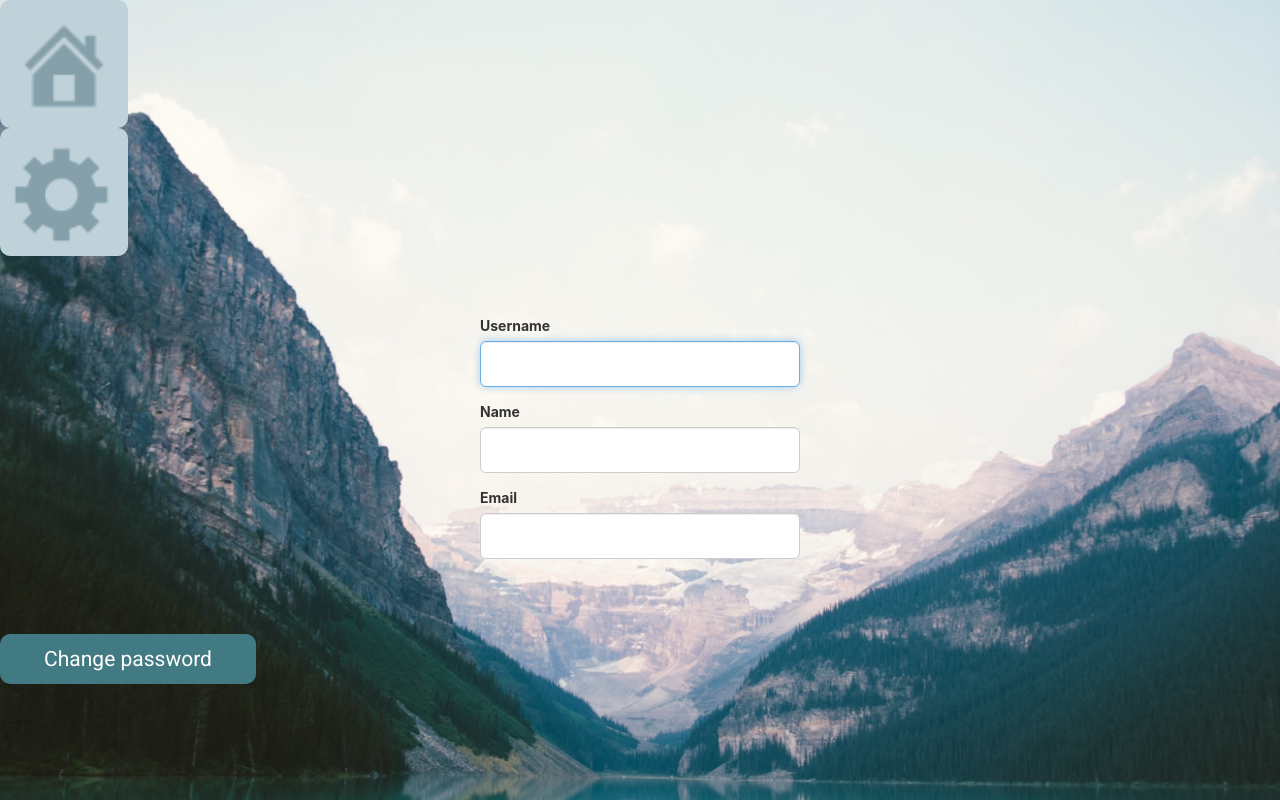
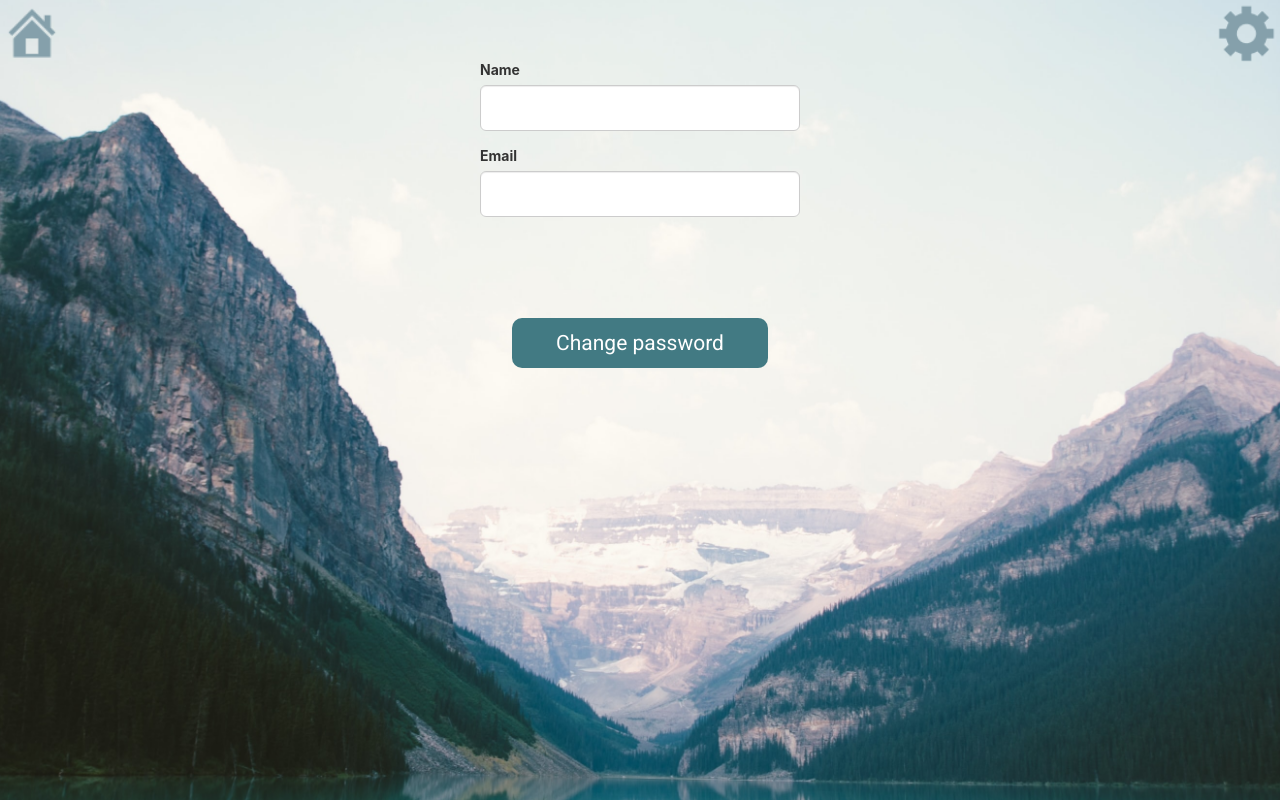
Before and after one commit to Klaudia-Szymanowska/ACTivist, a React (Create React App) app in the folder activist/: page /account in a window 1280 px wide. Built offline with nearby package versions, Linux system fonts and the light colour scheme.

Commit message:
make settings prettier

```diff
--- a/activist/src/App.css
+++ b/activist/src/App.css
@@ -47,14 +47,14 @@ button {
 
 #homebutton {
   width: 10%;
-  padding: 10px ;
+  padding: 10px;
   margin-top: 0%;
   margin-bottom: 0%;
   border-radius: 90%;
   opacity: 0.9;
 }
 
-#challbutton{
+#challbutton {
   font-size: 180%;
   text-align: center;
   padding: 8px 8px;
@@ -63,18 +63,16 @@ margin-top: 1%;
   margin-bottom: 5%;
 }
 
-#challtext{
+#challtext {
   color: #000000;
   font-size: 60%;
   float: left;
 }
 
-#notifications
-{
+#notifications {
   text-align: center;
-  width: 50%;
+  width: 25%;
 }
-
 
 #navbuttons button {
   clear: both;
@@ -140,7 +138,7 @@ margin-bottom: 5%;
 .circleSmall {
   display: flex;
   justify-content: center;
-  float:center;
+  float: center;
   padding: 10px 10px;
   background-color: #9db5bd;
   border-radius: 50%;
--- a/activist/src/containers/Account.js
+++ b/activist/src/containers/Account.js
@@ -21,45 +21,30 @@ export function Account() {
 
   return(
     <body>
-      <div id="navbuttons">
+
+      <div>
+        <Link to="/settings">
+          <img
+            class="column"
+            src={set}
+            style={{ width: "5%", float: "right" }}
+            alt="set"
+          />
+        </Link>
         <div>
         <Link to="/home">
-            <button>
           <img
             class="column"
             src={home2}
-                style={{ width: "100%" }}
-                alt="home2"
-              />
-            </button>
-          </Link>
-        </div>
-      <div>
-          <Link to="/settings">
-            <button>
-              <img
-                class="column"
-                src={set}
-                style={{ width: "100%", float: "right" }}
+            style={{ width: "5%", float: "left" }}
             alt="set"
           />
-            </button>
         </Link>
       </div>
     </div>
 
     <div className = "Login">
     <form onSubmit={handleSubmit}>
-    <FormGroup controlId="username" bsSize="large">
-          <ControlLabel>Username</ControlLabel>
-          <FormControl
-            autoFocus
-            type="username"
-            value={username}
-            onChange={e => setUsername(e.target.value)}
-          />
-        </FormGroup>
-
       <FormGroup controlId="name" bsSize="large">
           <ControlLabel>Name</ControlLabel>
           <FormControl
@@ -80,7 +65,15 @@ export function Account() {
         </form>
         </div>
 
-    <div><Link to="/changepassword"><button className="button2" > Change password </button></Link></div>
+        <div className="text">
+          <div>
+            {" "}
+            <Link to="/changepassword">
+              <button className="button2" > Change password
+            </button>
+          </Link>
+        </div>
+      </div>
     </body>
   );
 }
--- a/activist/src/containers/Changepassword.js
+++ b/activist/src/containers/Changepassword.js
@@ -1,5 +1,5 @@
 import React, { useState } from "react";
-import { Button, FormGroup, FormControl, ControlLabel } from "react-bootstrap";
+import {  FormGroup, FormControl, ControlLabel } from "react-bootstrap";
 import {HashLink as Link} from "react-router-hash-link";
 import './App.css';
 import "./Login.css";
@@ -17,29 +17,23 @@ function handleSubmit(event) {
 
   return(
     <body>
-      <div id="navbuttons">
+       <div>
+        <Link to="/settings">
+          <img
+            class="column"
+            src={set}
+            style={{ width: "5%", float: "right" }}
+            alt="set"
+          />
+        </Link>
         <div>
         <Link to="/home">
-            <button>
           <img
             class="column"
             src={home2}
-                style={{ width: "100%" }}
-                alt="home2"
-              />
-            </button>
-          </Link>
-        </div>
-      <div>
-          <Link to="/settings">
-            <button>
-              <img
-                class="column"
-                src={set}
-                style={{ width: "100%", float: "right" }}
+            style={{ width: "5%", float: "left" }}
             alt="set"
           />
-            </button>
         </Link>
       </div>
     </div>
@@ -76,7 +70,16 @@ function handleSubmit(event) {
         </form>
         </div>
 
-    <div><Link to="/"><button className="button2" > Submit and re-login </button></Link></div>
+
+    <div className="text">
+    <div>
+      {" "}
+      <Link to="/">
+        <button className = "button2"> Submit and re-login
+        </button>
+      </Link>
+    </div>
+  </div>
   </body>
   );
 }
--- a/activist/src/containers/Settings.js
+++ b/activist/src/containers/Settings.js
@@ -6,6 +6,7 @@ import home2 from "./img/home2.png";
 
 export const Settings = () => {
     return(
+
       <body> {/*added id and changed style*/}
         <div>
         <Link to="/home">
@@ -19,8 +20,8 @@ export const Settings = () => {
       </div>
 
 
-    <div>{/*added id*/}
-        <button id= "notifications" style={{ fontSize: "220%", textAlign: "left" }}>
+    <div className='text'>
+        <button id= "notifications" style={{ fontSize: "150%" }}>
         <div class="form-check">
             <input
                 class="form-check-input"
@@ -34,61 +35,14 @@ export const Settings = () => {
                 <br />
               </label>
 
-            </div>
+            </div>{" "}
         </button>
-        </div>
-
 
       <div> <Link to ='/account'><button className="button2" > My account </button></Link></div>
       <div> <Link to ='/'><button  className="button2" > Delete account </button></Link></div>
       <div> <Link to ='/'><button  className="button2" > Log out </button></Link></div>
 
-        </body>
-    );
-}
-
-
-/*
-function App() {
-  return (
-    <body>
-    <div className="ACTivist">
-{/*      <header className="App-header"> }*/
-/*{        <div className="container">
-
-        <img src={logo} className="App-logo" alt="logo" />
-
-        </div>
-
-      </header> }
-
-
-
-    {/* 1 page}*/
-/*
-    <div>
-        <img class="column" src={home2} style={{width: "10%"}} alt="home2"/>
-    </div>
-
-    <div><button className="button2" > My account </button></div>
-    <div><button className="button2" > Delete account </button></div>
-    <div><button className="button2" > Log out </button></div>
-
- {/* 1 page}*/
-
-/*    <div className="text">
-    <div><button style={{fontSize: "220%", textAlign: "left"}}>
-
-        <div className="form-check">
-            <input className="form-check-input" type="checkbox" value="" id="defaultCheck1"/>
-            <label className="form-check-label" for="defaultCheck1">
-                Notifications<br/>
-            </label></div>  </button></div>
-
-    </div>
-
     </div>
   </body>
   );
 }
-*/
```
Lines whose indentation alone changed are shown as unchanged.
